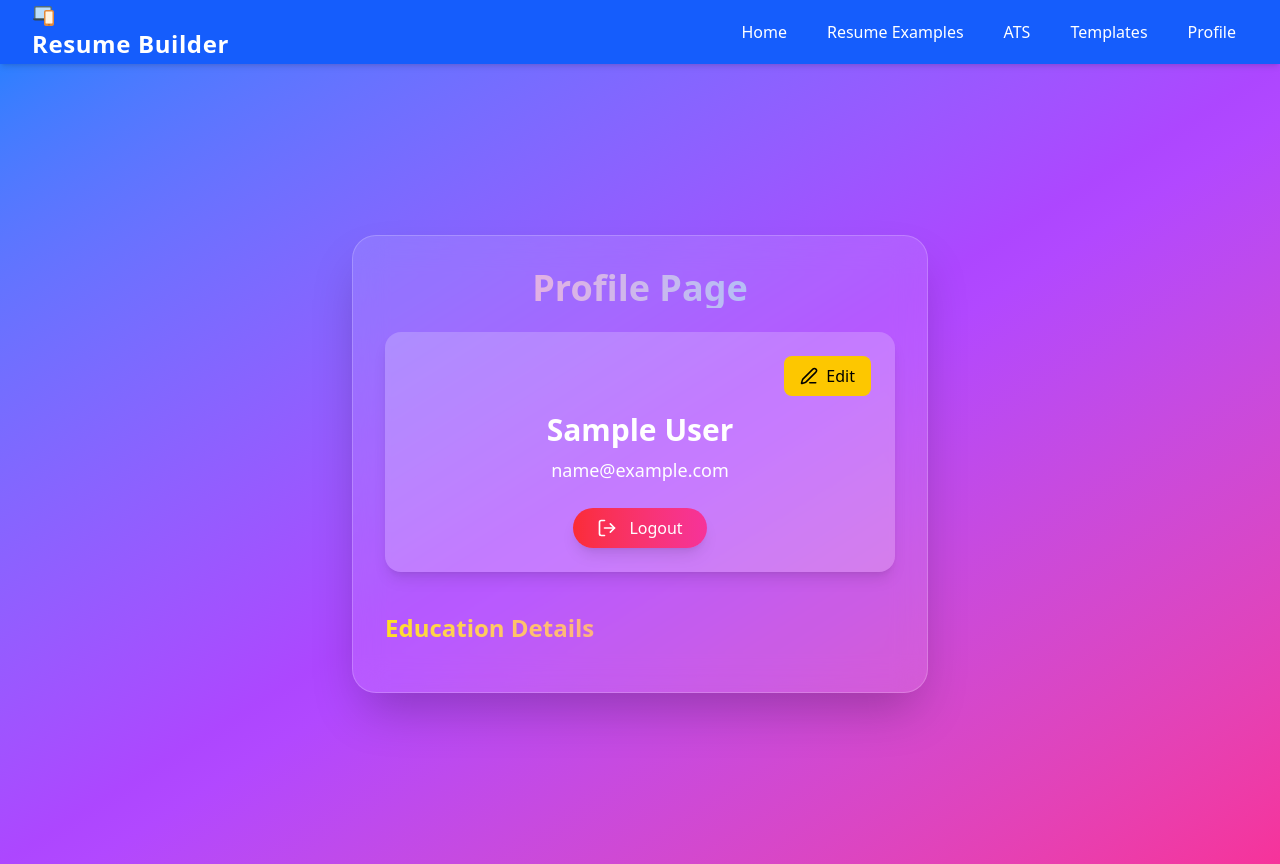
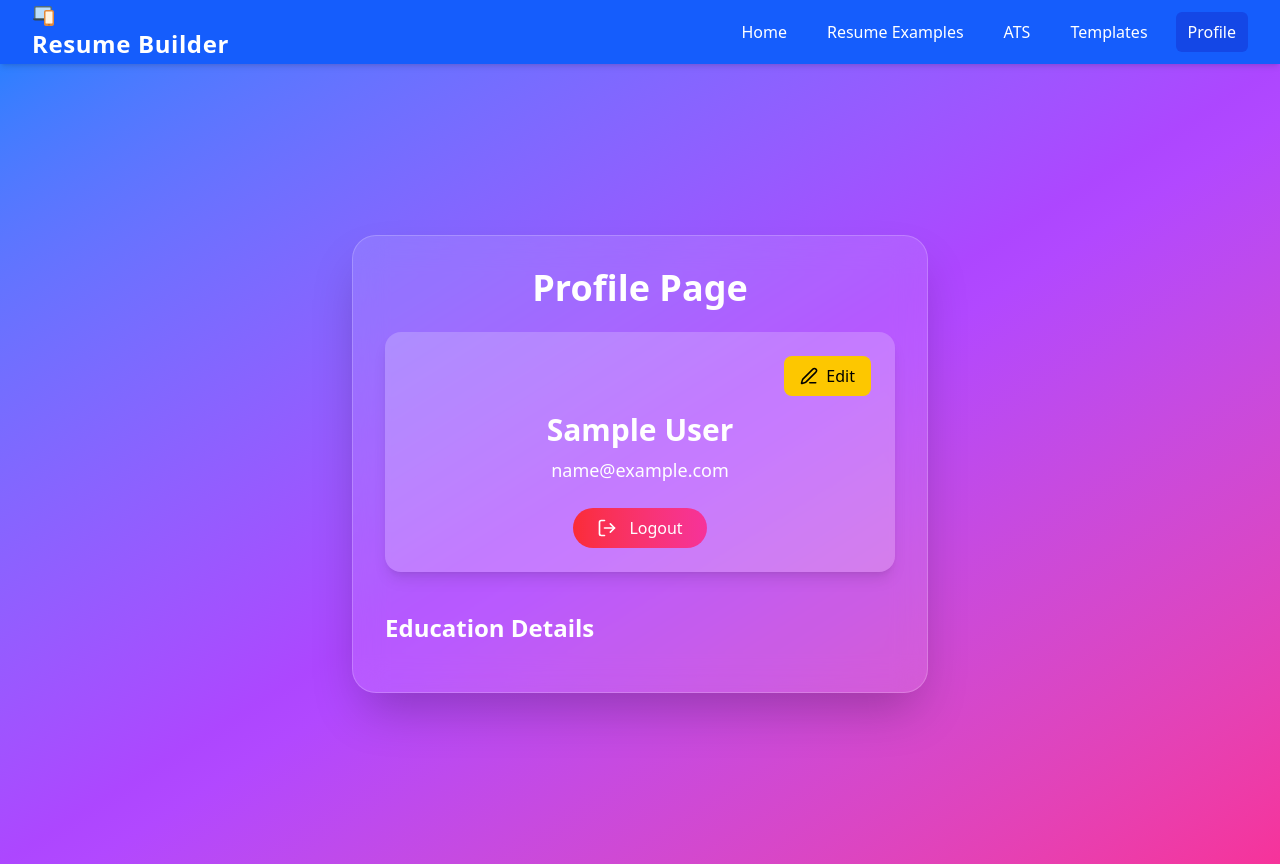
Before and after one commit to shubh-gupta145/Resume-Craft, a React (Vite) app in the folder Resume craft/frontend/: page /profile in a window 1280 px wide. Built offline with nearby package versions, Linux system fonts and the light colour scheme; sample sign-in values are in the browser's storage.

Commit message:
profile/login create

```diff
--- a/Resume craft/frontend/src/components/Main components/Mainprofile.jsx
+++ b/Resume craft/frontend/src/components/Main components/Mainprofile.jsx
@@ -1,4 +1,4 @@
-import React, { useState } from "react";
+import React, { useState, useEffect } from "react";
 import axios from "axios";
 import { motion } from "framer-motion";
 import { LogOut, Edit3, Save } from "lucide-react";
@@ -7,84 +7,84 @@ import { useNavigate } from "react-router-dom";
 const ProfilePage = () => {
   const navigate = useNavigate();
 
-  // Read old saved user
-  const storedUser = JSON.parse(localStorage.getItem("user")) || {
-    name: "Guest User",
-    email: "guest@example.com",
-    password: "",
-    education: [],
-  };
-
-  const [user, setUser] = useState(storedUser);
+  const [user, setUser] = useState(null);
+  const [loading, setLoading] = useState(true);
   const [editMode, setEditMode] = useState(false);
 
-  // Temp values during editing
   const [formData, setFormData] = useState({
-    name: user.name,
-    email: user.email,
-    password: user.password,
+    name: "",
+    email: "",
+    password: "",
   });
 
-  // Logout
+  useEffect(() => {
+    const storedUser = JSON.parse(localStorage.getItem("user"));
+
+    if (!storedUser) {
+      navigate("/login");
+      return;
+    }
+
+    setUser(storedUser);
+
+    setFormData({
+      name: storedUser.name || "",
+      email: storedUser.email || "",
+      password: "",
+    });
+
+    setLoading(false);
+  }, []);
+
+  // ❗ VERY IMPORTANT — this stops the crash
+  if (loading || !user) {
+    return (
+      <div className="min-h-screen flex items-center justify-center text-white text-2xl">
+        Loading...
+      </div>
+    );
+  }
+
   const handleLogout = () => {
     localStorage.removeItem("token");
     localStorage.removeItem("user");
     navigate("/");
   };
 
-  // Save profile changes
   const handleSave = async () => {
     try {
       const API = import.meta.env.VITE_API_URL;
       const storedUser = JSON.parse(localStorage.getItem("user"));
       const token = localStorage.getItem("token");
 
-    if (!storedUser || (!storedUser._id && !storedUser.id)) {
-      return alert("User not logged in!");
-    }
+      if (!storedUser) return alert("User not logged in!");
 
       const userId = storedUser._id || storedUser.id;
 
-    // Use optional chaining and fallback to empty string
-    const name = formData.name?.trim();
-    const email = formData.email?.trim();
-    const password = formData.password?.trim();
+      const body = {
+        name: formData.name.trim(),
+        email: formData.email.trim(),
+      };
 
-    const body = {};
-    if (name) body.name = name;
-    if (email) body.email = email;
-    if (password) body.password = password;
+      if (formData.password.trim()) {
+        body.password = formData.password.trim();
+      }
 
-    const res = await axios.patch(
-      `${API}/api/v1/users/${userId}`,
-      body,
-      {
-        headers: {
-          Authorization: `Bearer ${token}`,
-        },
-      }
-    );
+      const res = await axios.patch(`${API}/api/v1/users/${userId}`, body, {
+        headers: { Authorization: `Bearer ${token}` },
+      });
 
       if (res.data.success) {
-      // Update localStorage (so UI updates instantly)
         setUser(res.data.updatedUser);
-      localStorage.setItem(
-        "user",
-        JSON.stringify(res.data.updatedUser)
-      );
-
+        localStorage.setItem("user", JSON.stringify(res.data.updatedUser));
         setEditMode(false);
         alert("Profile updated successfully!");
       }
-
     } catch (err) {
       console.log(err);
       alert("Something went wrong");
     }
   };
-
-
-
 
   return (
     <div className="min-h-screen bg-gradient-to-br from-blue-500 via-purple-500 to-pink-500 flex items-center justify-center py-10 px-4 text-white">
@@ -95,28 +95,14 @@ const ProfilePage = () => {
         transition={{ duration: 1 }}
         className="bg-white/10 backdrop-blur-lg border border-white/20 rounded-3xl shadow-2xl p-8 w-full max-w-xl text-center"
       >
+        <h1 className="text-4xl font-bold mb-6">Profile Page</h1>
 
-        {/* Header */}
-        <motion.h1
-          initial={{ opacity: 0, y: -30 }}
-          animate={{ opacity: 1, y: 0 }}
-          className="text-4xl font-bold mb-6 bg-clip-text text-transparent bg-gradient-to-r from-pink-300 to-blue-300"
-        >
-          Profile Page
-        </motion.h1>
+        <div className="bg-white/20 p-6 rounded-2xl shadow-lg">
 
-        {/* Profile Card */}
-        <motion.div
-          initial={{ scale: 0.9, opacity: 0 }}
-          animate={{ scale: 1, opacity: 1 }}
-          className="bg-white/20 p-6 rounded-2xl shadow-lg"
-        >
-
-          {/* Edit / Save Button */}
           <div className="flex justify-end mb-4">
             {!editMode ? (
               <button
-                onClick={() => {setEditMode(true)}}
+                onClick={() => setEditMode(true)}
                 className="px-4 py-2 bg-yellow-400 text-black rounded-lg font-medium flex items-center gap-2"
               >
                 <Edit3 size={18} /> Edit
@@ -131,17 +117,16 @@ const ProfilePage = () => {
             )}
           </div>
 
-          {/* Show or Edit Fields */}
+          {/* SAFE user rendering */}
           {!editMode ? (
             <>
-              <h2 className="text-3xl font-semibold mb-2">{user.name}</h2>
-              <p className="text-lg">{user.email}</p>
+              <h2 className="text-3xl font-semibold mb-2">{user?.name}</h2>
+              <p className="text-lg">{user?.email}</p>
             </>
           ) : (
             <div className="space-y-4 text-black">
               <input
                 type="text"
-                placeholder="Enter Name"
                 value={formData.name}
                 onChange={(e) =>
                   setFormData({ ...formData, name: e.target.value })
@@ -151,7 +136,6 @@ const ProfilePage = () => {
 
               <input
                 type="email"
-                placeholder="Enter Email"
                 value={formData.email}
                 onChange={(e) =>
                   setFormData({ ...formData, email: e.target.value })
@@ -161,7 +145,7 @@ const ProfilePage = () => {
 
               <input
                 type="password"
-                placeholder="Enter New Password"
+                placeholder="New Password"
                 value={formData.password}
                 onChange={(e) =>
                   setFormData({ ...formData, password: e.target.value })
@@ -171,43 +155,30 @@ const ProfilePage = () => {
             </div>
           )}
 
-          {/* Logout Button */}
           <motion.button
             whileHover={{ scale: 1.1 }}
             onClick={handleLogout}
-            className="mt-6 px-6 py-2 bg-gradient-to-r from-red-500 to-pink-500 rounded-full font-medium flex items-center justify-center gap-3 mx-auto shadow-lg"
+            className="mt-6 px-6 py-2 bg-gradient-to-r from-red-500 to-pink-500 rounded-full font-medium flex items-center justify-center gap-3 mx-auto"
           >
             <LogOut size={20} /> Logout
           </motion.button>
 
-        </motion.div>
+        </div>
 
         {/* Education Section */}
-        <motion.div
-          initial={{ opacity: 0, y: 30 }}
-          animate={{ opacity: 1, y: 0 }}
-          className="mt-10 text-left"
-        >
-          <h3 className="text-2xl font-semibold mb-4 text-transparent bg-clip-text bg-gradient-to-r from-yellow-300 to-pink-400">
-            Education Details
-          </h3>
+        <div className="mt-10 text-left">
+          <h3 className="text-2xl font-semibold mb-4">Education Details</h3>
 
           <div className="space-y-4">
-            {(user.education || []).map((edu, index) => (
-              <motion.div
-                key={index}
-                initial={{ opacity: 0, x: index % 2 === 0 ? -50 : 50 }}
-                animate={{ opacity: 1, x: 0 }}
-                transition={{ duration: 0.8, delay: 0.2 * index }}
-                className="bg-white/20 p-4 rounded-xl shadow-lg border border-white/20"
-              >
+            {(user?.education || []).map((edu, index) => (
+              <div key={index} className="bg-white/20 p-4 rounded-xl">
                 <h4 className="text-xl font-semibold">{edu.degree}</h4>
-                <p className="text-gray-200">{edu.college}</p>
-                <p className="text-sm text-gray-300">{edu.year}</p>
-              </motion.div>
+                <p>{edu.college}</p>
+                <p className="text-sm">{edu.year}</p>
+              </div>
             ))}
           </div>
-        </motion.div>
+        </div>
 
       </motion.div>
     </div>
--- a/Resume craft/frontend/src/components/Main components/Navbar.jsx
+++ b/Resume craft/frontend/src/components/Main components/Navbar.jsx
@@ -16,6 +16,7 @@ function Navbar() {
         ? "bg-blue-700 text-white"
         : "text-white hover:bg-blue-500 hover:text-white"
     }`;
+    const isLoggedIn = localStorage.getItem("token");
 
   return (
     <nav className="bg-blue-600 text-white shadow-md sticky top-0 z-50">
@@ -47,9 +48,15 @@ function Navbar() {
             <Link to="/template" className={linkClasses("/template")}>
               Templates
             </Link>
-            <Link to="/login" className={linkClasses("/login")}>
-              Profile
-            </Link>
+            {isLoggedIn ? (
+              <Link to="/profile" className={linkClasses("/profile")}>
+                Profile
+              </Link>
+              ) : (
+              <Link to="/login" className={linkClasses("/login")}>
+                Login
+              </Link>
+            )}
           </div>
 
           {/* MOBILE MENU BUTTON */}
```
Lines whose indentation alone changed are shown as unchanged.
